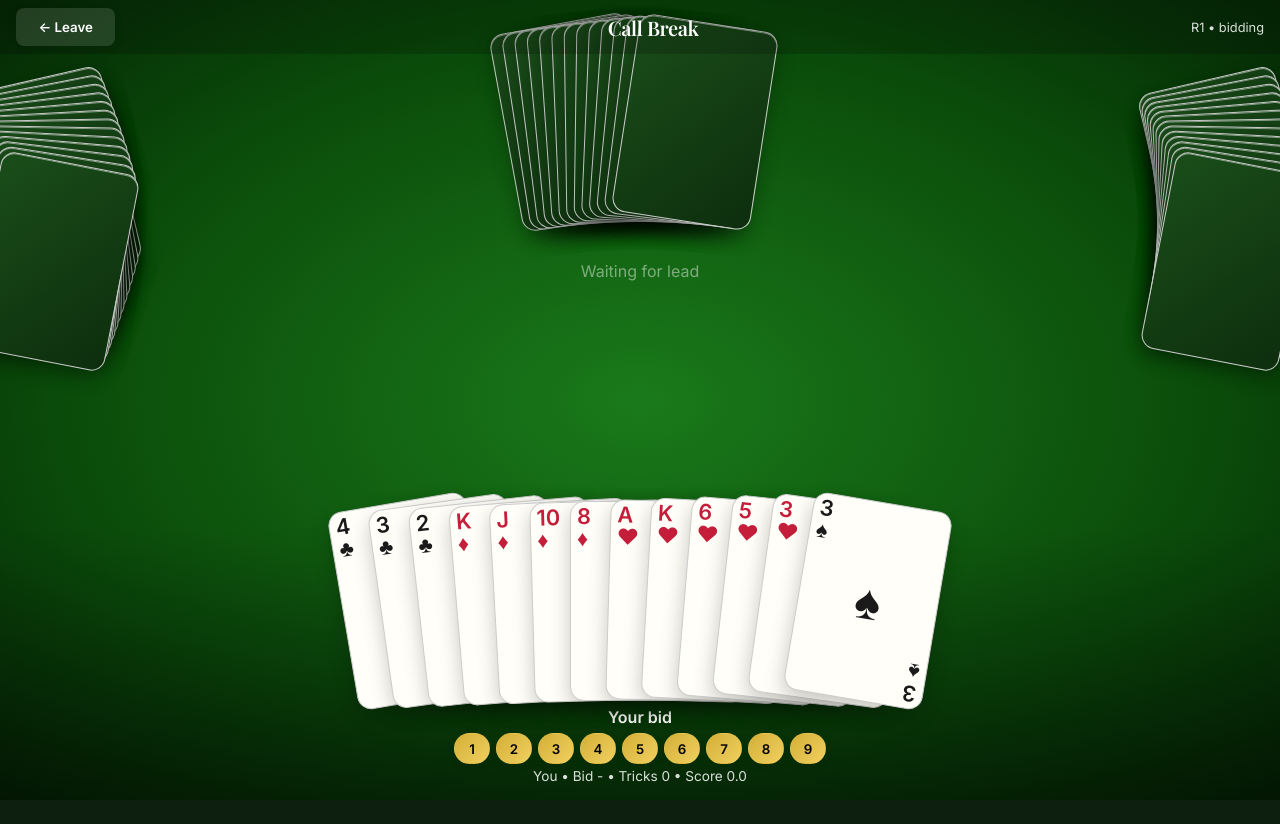
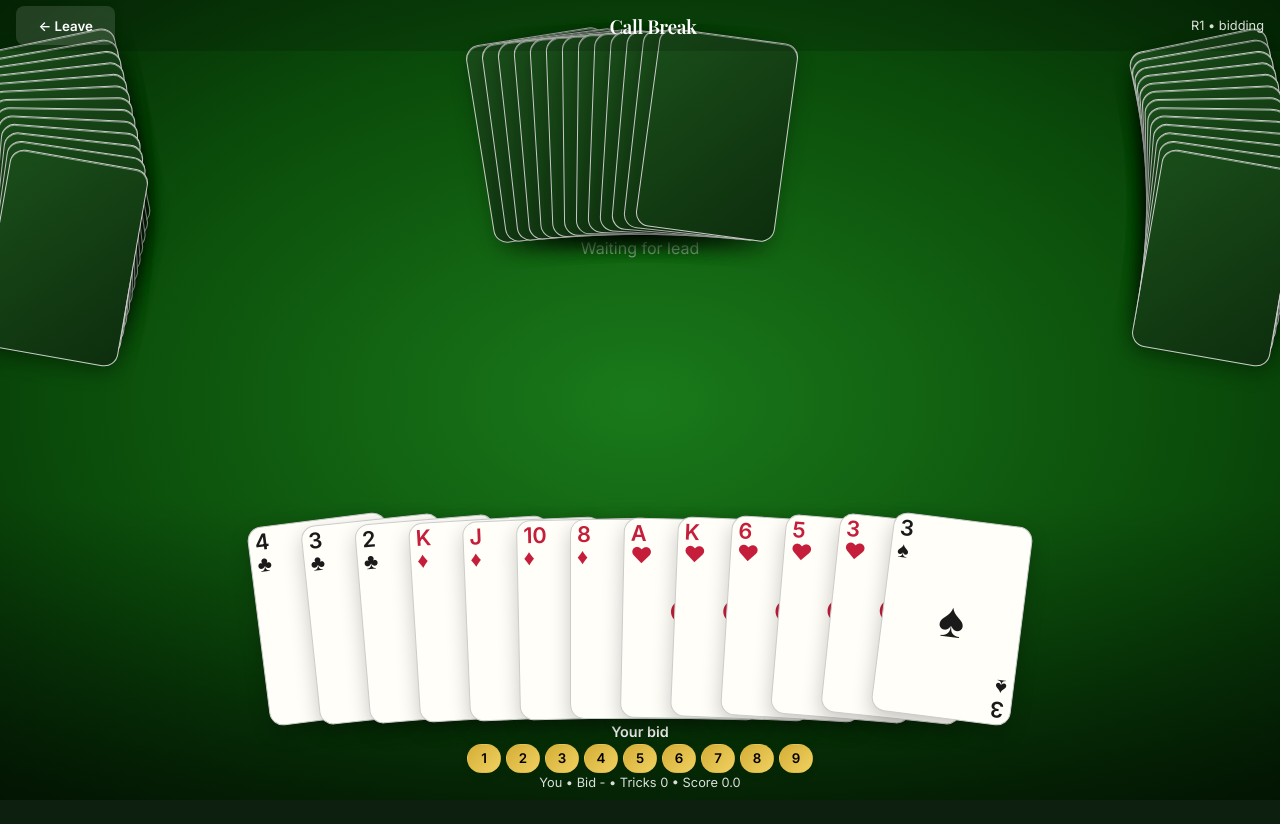
Before and after one commit to risingdragons7/taas_khelam, a React (Vite) app: page /#/play/call-break in a window 1280 px wide. Built offline with nearby package versions, Linux system fonts and the light colour scheme.

Commit message:
Expand card fans and player hand to use more table space

```diff
--- a/src/games/callbreak/PlayCallBreak.tsx
+++ b/src/games/callbreak/PlayCallBreak.tsx
@@ -10,11 +10,11 @@ const PLAYER_NAMES = ['You', 'North', 'East', 'West'];
 function CardFan({ count = 10, vertical = false }: { count?: number; vertical?: boolean }) {
   const n = Math.min(count, 13);
   return (
-    <div style={{ position: 'relative', width: vertical ? 90 : n * 14 + 40, height: vertical ? n * 8 + 50 : 120, margin: '0 auto' }}>
+    <div style={{ position: 'relative', width: vertical ? 120 : n * 18 + 50, height: vertical ? n * 10 + 60 : 160, margin: '0 auto' }}>
       {Array.from({ length: n }).map((_, i) => {
         const off = i - n / 2;
         return (
-          <div key={i} style={{ position: 'absolute', left: '50%', top: '50%', transform: `translate(-50%,-50%) translate(${vertical ? 0 : off * 10}px, ${vertical ? off * 7 : 0}px) rotate(${off * (vertical ? 2 : 1.6)}deg)`, zIndex: i }}>
+          <div key={i} style={{ position: 'absolute', left: '50%', top: '50%', transform: `translate(-50%,-50%) translate(${vertical ? 0 : off * 14}px, ${vertical ? off * 10 : 0}px) rotate(${off * (vertical ? 1.8 : 1.4)}deg)`, zIndex: i }}>
             <PlayingCard card={null} faceDown />
           </div>
         );
@@ -68,35 +68,35 @@ export function PlayCallBreak() {
 
   return (
     <div style={{ height: '100vh', background: 'radial-gradient(ellipse at center, #1a7a1a 0%, #0a4a0a 65%, #052805 100%)', color: '#fff', display: 'flex', flexDirection: 'column', overflow: 'hidden' }}>
-      <header style={{ display: 'flex', justifyContent: 'space-between', alignItems: 'center', padding: '0.5rem 1rem', background: 'rgba(0,0,0,0.18)', zIndex: 10 }}>
+      <header style={{ display: 'flex', justifyContent: 'space-between', alignItems: 'center', padding: '0.4rem 1rem', background: 'rgba(0,0,0,0.15)', zIndex: 10 }}>
         <button onClick={() => navigate('/')} style={{ background: 'rgba(255,255,255,0.12)', color: '#fff', border: 'none', borderRadius: 8 }}>← Leave</button>
-        <h2 style={{ margin: 0, fontSize: '1.25rem' }}>Call Break</h2>
+        <h2 style={{ margin: 0, fontSize: '1.2rem' }}>Call Break</h2>
         <div style={{ fontSize: '0.8rem', opacity: 0.85 }}>R{state.round} • {state.phase}</div>
       </header>
 
-      <div style={{ flex: 1, position: 'relative' }}>
-        <div style={{ position: 'absolute', top: 8, left: '50%', transform: 'translateX(-50%)', textAlign: 'center', zIndex: 2 }}>
+      <div style={{ flex: 1, position: 'relative', minHeight: 0 }}>
+        <div style={{ position: 'absolute', top: 4, left: '50%', transform: 'translateX(-50%)', textAlign: 'center', zIndex: 2 }}>
           <CardFan count={state.hands[1]?.length ?? 13} />
-          <div style={{ marginTop: 4, background: 'rgba(0,0,0,0.4)', borderRadius: 8, padding: '3px 10px', display: 'inline-block', fontSize: '0.85rem' }}>
+          <div style={{ marginTop: 2, background: 'rgba(0,0,0,0.45)', borderRadius: 8, padding: '2px 10px', display: 'inline-block', fontSize: '0.8rem' }}>
             <b>{PLAYER_NAMES[1]}</b> • Bid {state.bids[1] ?? '-'} • {state.tricksWon[1]}
           </div>
         </div>
 
-        <div style={{ position: 'absolute', left: 8, top: '40%', transform: 'translateY(-50%)', textAlign: 'center', zIndex: 2 }}>
+        <div style={{ position: 'absolute', left: 4, top: '38%', transform: 'translateY(-50%)', textAlign: 'center', zIndex: 2 }}>
           <CardFan count={state.hands[3]?.length ?? 13} vertical />
-          <div style={{ marginTop: 4, background: 'rgba(0,0,0,0.4)', borderRadius: 8, padding: '3px 8px', fontSize: '0.8rem' }}>
+          <div style={{ marginTop: 2, background: 'rgba(0,0,0,0.45)', borderRadius: 8, padding: '2px 8px', fontSize: '0.75rem' }}>
             <b>{PLAYER_NAMES[3]}</b><br/>Bid {state.bids[3] ?? '-'} • {state.tricksWon[3]}
           </div>
         </div>
 
-        <div style={{ position: 'absolute', right: 8, top: '40%', transform: 'translateY(-50%)', textAlign: 'center', zIndex: 2 }}>
+        <div style={{ position: 'absolute', right: 4, top: '38%', transform: 'translateY(-50%)', textAlign: 'center', zIndex: 2 }}>
           <CardFan count={state.hands[2]?.length ?? 13} vertical />
-          <div style={{ marginTop: 4, background: 'rgba(0,0,0,0.4)', borderRadius: 8, padding: '3px 8px', fontSize: '0.8rem' }}>
+          <div style={{ marginTop: 2, background: 'rgba(0,0,0,0.45)', borderRadius: 8, padding: '2px 8px', fontSize: '0.75rem' }}>
             <b>{PLAYER_NAMES[2]}</b><br/>Bid {state.bids[2] ?? '-'} • {state.tricksWon[2]}
           </div>
         </div>
 
-        <div style={{ position: 'absolute', top: '46%', left: '50%', transform: 'translate(-50%,-50%)', display: 'flex', gap: '1.25rem', alignItems: 'center' }}>
+        <div style={{ position: 'absolute', top: '44%', left: '50%', transform: 'translate(-50%,-50%)', display: 'flex', gap: '1.5rem', alignItems: 'center' }}>
           {dealing && <div style={{ opacity: 0.65 }}>Dealing...</div>}
           {!dealing && state.currentTrick.length === 0 && <div style={{ opacity: 0.45 }}>Waiting for lead</div>}
           {state.currentTrick.map((p, i) => (
@@ -108,34 +108,34 @@ export function PlayCallBreak() {
         </div>
       </div>
 
-      <div style={{ paddingBottom: 16, background: 'linear-gradient(to top, rgba(0,0,0,0.45), transparent)', zIndex: 5 }}>
-        <div style={{ position: 'relative', height: 175, display: 'flex', justifyContent: 'center' }}>
+      <div style={{ paddingBottom: 10, background: 'linear-gradient(to top, rgba(0,0,0,0.5), transparent)', zIndex: 5 }}>
+        <div style={{ position: 'relative', height: 220, display: 'flex', justifyContent: 'center' }}>
           {playerHand.map((card, idx) => {
             const isLegal = legalMoves.some(c => c.id === card.id);
             const sel = selectedCard?.id === card.id;
             const mid = (playerHand.length - 1) / 2;
             const off = idx - mid;
             return (
-              <div key={card.id} style={{ position: 'absolute', left: '50%', bottom: sel ? 22 : 0, transform: `translateX(calc(-50% + ${off * 38}px)) rotate(${off * 1.6}deg)`, zIndex: sel ? 30 : idx, transition: 'all 0.12s', cursor: isLegal ? 'pointer' : 'default' }} onClick={() => isLegal && setSelectedCard(sel ? null : card)}>
+              <div key={card.id} style={{ position: 'absolute', left: '50%', bottom: sel ? 28 : 0, transform: `translateX(calc(-50% + ${off * 52}px)) rotate(${off * 1.2}deg)`, zIndex: sel ? 30 : idx, transition: 'all 0.12s', cursor: isLegal ? 'pointer' : 'default' }} onClick={() => isLegal && setSelectedCard(sel ? null : card)}>
                 <PlayingCard card={card} selected={sel} className={!isLegal && state.phase === 'playing' ? 'opacity-40' : ''} />
               </div>
             );
           })}
         </div>
 
-        <div style={{ textAlign: 'center', minHeight: 52, marginTop: 6 }}>
+        <div style={{ textAlign: 'center', minHeight: 50, marginTop: 4 }}>
           {state.phase === 'bidding' && state.currentBidder === 0 && (
             <div>
-              <div style={{ marginBottom: 6, fontWeight: 600 }}>Your bid</div>
-              <div style={{ display: 'flex', gap: 6, justifyContent: 'center', flexWrap: 'wrap' }}>
-                {Array.from({ length: 9 }, (_, i) => i + 1).map(b => <button key={b} onClick={() => handleBid(b)} className="primary" style={{ minWidth: 36, padding: '0.4rem 0.55rem' }}>{b}</button>)}
+              <div style={{ marginBottom: 4, fontWeight: 600, fontSize: '0.9rem' }}>Your bid</div>
+              <div style={{ display: 'flex', gap: 5, justifyContent: 'center', flexWrap: 'wrap' }}>
+                {Array.from({ length: 9 }, (_, i) => i + 1).map(b => <button key={b} onClick={() => handleBid(b)} className="primary" style={{ minWidth: 34, padding: '0.35rem 0.5rem' }}>{b}</button>)}
               </div>
             </div>
           )}
           {state.phase === 'playing' && state.currentPlayer === 0 && <button onClick={handlePlay} disabled={!selectedCard} className="primary">Play Card</button>}
           {state.phase === 'playing' && state.currentPlayer !== 0 && <div style={{ opacity: 0.65 }}>{PLAYER_NAMES[state.currentPlayer]} playing...</div>}
         </div>
-        <div style={{ textAlign: 'center', fontSize: '0.85rem', opacity: 0.85, marginTop: 4 }}>You • Bid {state.bids[0] ?? '-'} • Tricks {state.tricksWon[0]} • Score {state.scores[0].toFixed(1)}</div>
+        <div style={{ textAlign: 'center', fontSize: '0.8rem', opacity: 0.85, marginTop: 2 }}>You • Bid {state.bids[0] ?? '-'} • Tricks {state.tricksWon[0]} • Score {state.scores[0].toFixed(1)}</div>
       </div>
 
       {showResult && (
```
